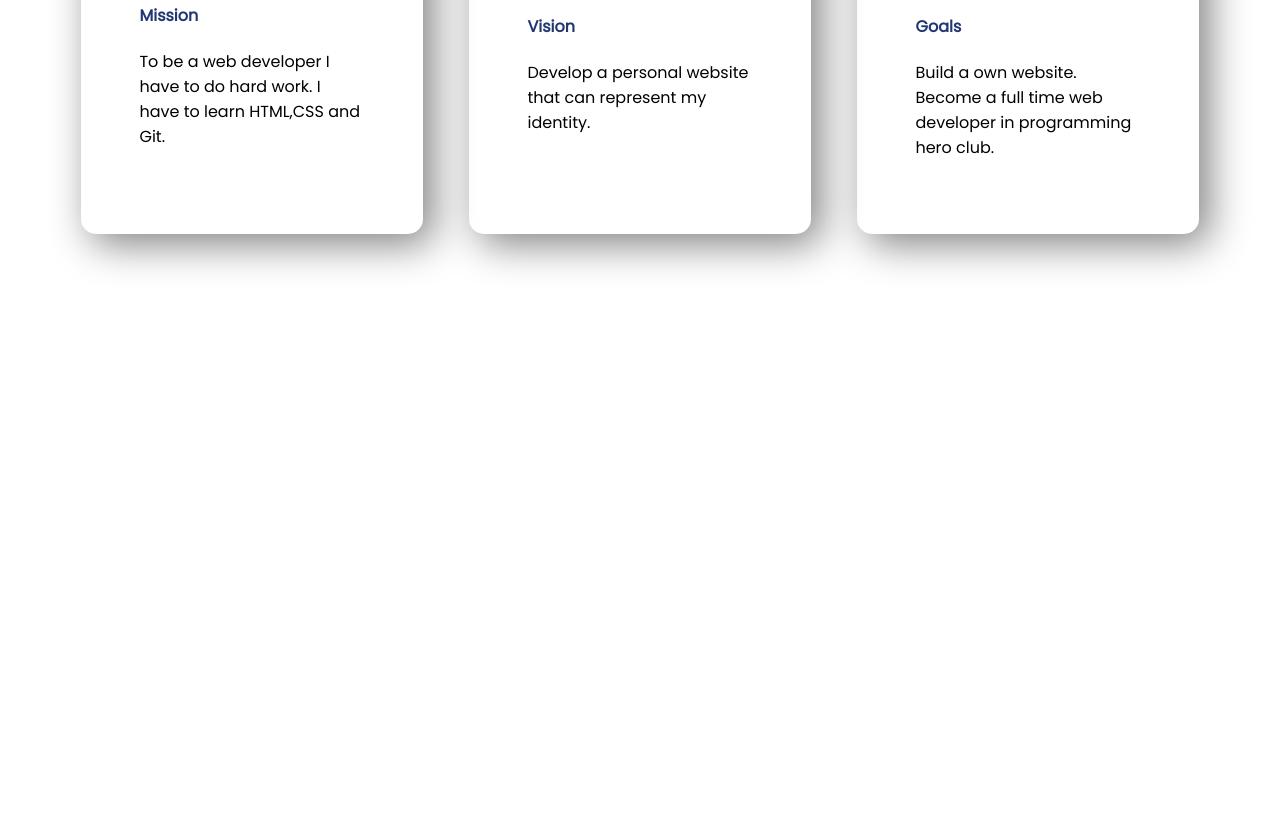
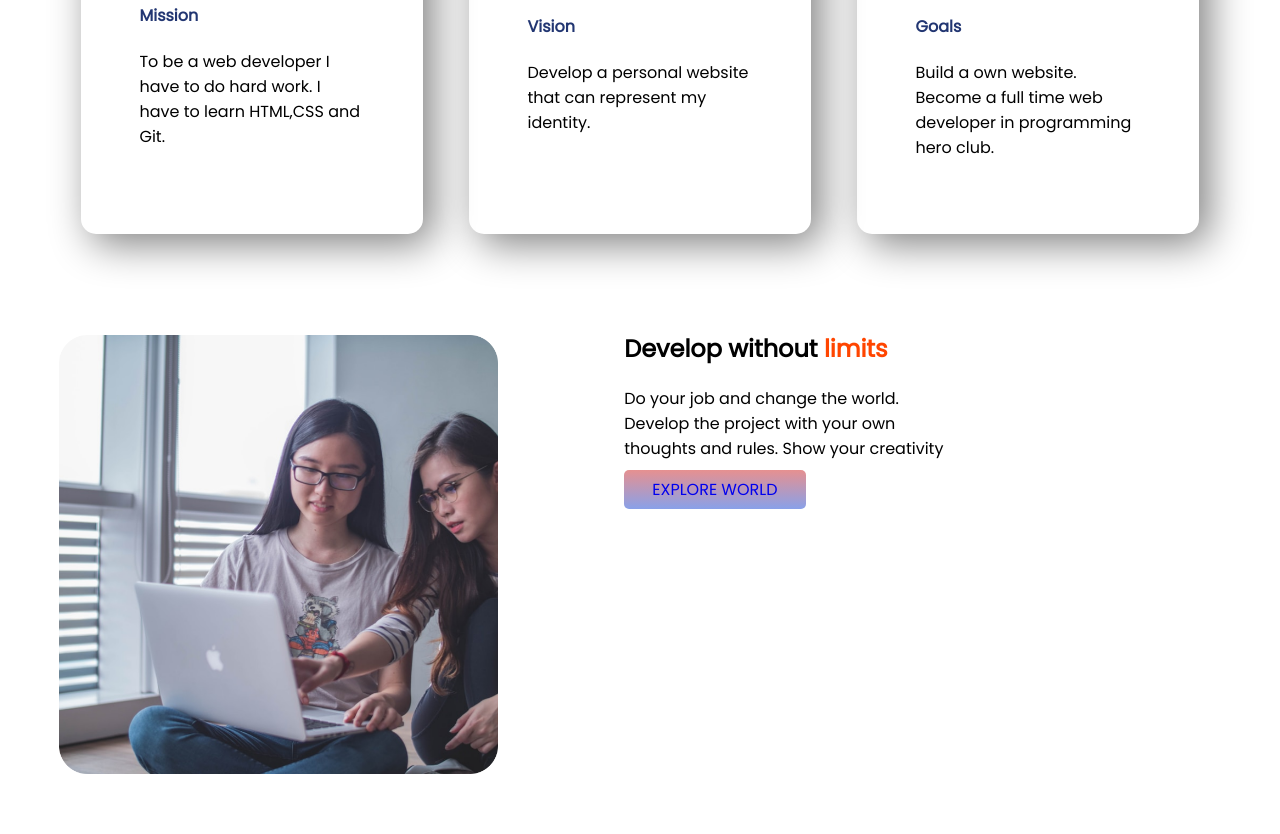
Before and after one commit to Aminulislam1710/mission-2022, a plain HTML site: page index.html in a window 1280 px wide. Shown: the part 1010-1844 px from the top of the page. Before the commit the page ends 1302 px from the top, so only its background shows below. Drawn offline with Linux system fonts and the light colour scheme.

Commit message:
dev-wo-limits

```diff
--- a/index.html
+++ b/index.html
@@ -66,6 +66,19 @@
             </div>
         </div>
     </section>
+    <section class="flexible-container">
+        <div class="half-width">
+            <img src="images/pictures/coding.png" alt="">
+        </div>
+        <div>
+            <div class="half-width">
+                <h2>Develop without <span class="tomato-color">limits</span></h2>
+                <p>Do your job and change the world. Develop the project with your own thoughts and rules. Show your
+                    creativity</p>
+                <a class="link-button2" target="_blank" href="https://www.google.com/">EXPLORE WORLD</a>
+            </div>
+        </div>
+    </section>
 </body>
 
 </html>
--- a/style.css
+++ b/style.css
@@ -43,3 +43,12 @@ h1{
 .mission-item img{
     width: 90%;
 }
+.tomato-color{
+    color: orangered;
+}
+.link-button2{
+    text-decoration: none;
+    background-image: linear-gradient(rgb(230, 144, 144), rgb(137, 161, 233));
+    padding: 8px 28px;
+    border-radius: 5px;
+}
```
